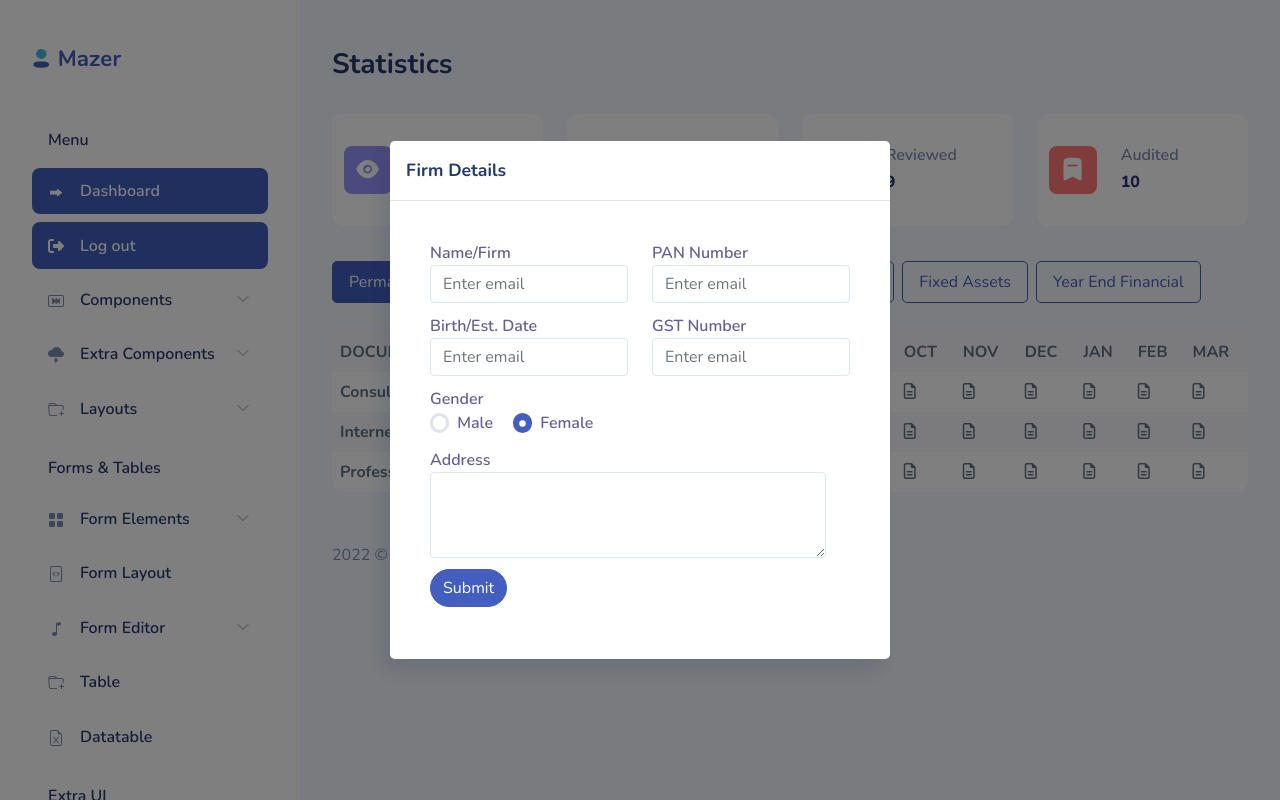
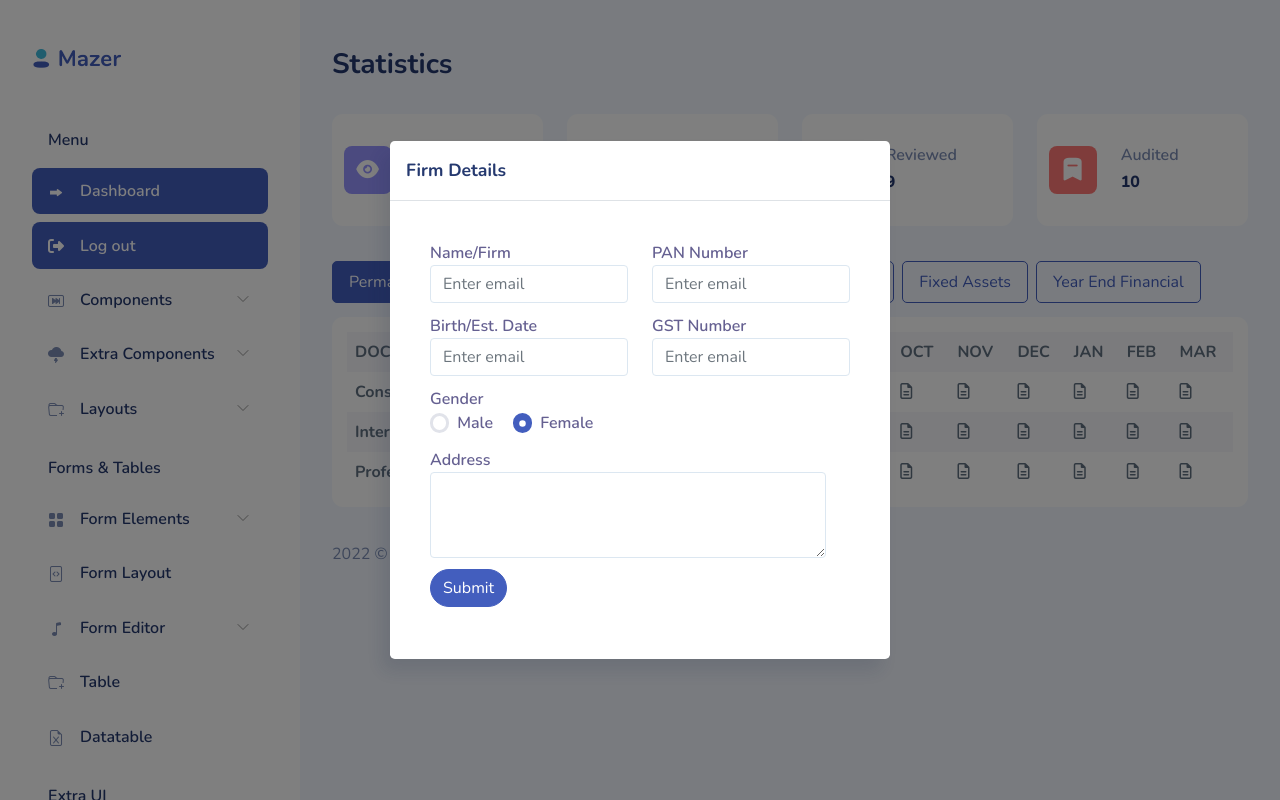
Before and after one commit to vone8/esystem, a PHP site: page /dashboard.php in a window 1280 px wide. Run offline with PHP 8.4, Linux system fonts and the light colour scheme; the visitor is signed in with stand-in values (Sample User, id 1); lists and menus that the app fills with data are empty; some libraries are stand-ins or nearby versions; some web fonts are replaced.

Commit message:
Table CSS Changes

```diff
--- a/assets/css/custom.css
+++ b/assets/css/custom.css
@@ -28,15 +28,18 @@
 	content: none;
 }
 .dashbord-tab .tab-pane {
-	margin-top: 30px;
+	margin-top: 15px;
 	background: #fff;
 	border-radius: 0.7rem;
+	padding: 15px;
 }
 
 .dashbord-tab thead tr {
 	background-color: #f6f6fa;
 }
-
+.dashbord-tab .table {
+	margin-bottom: 0px;
+}
 .dashbord-tab .table thead tr th {
 	border-bottom: none !important;
 }
```
